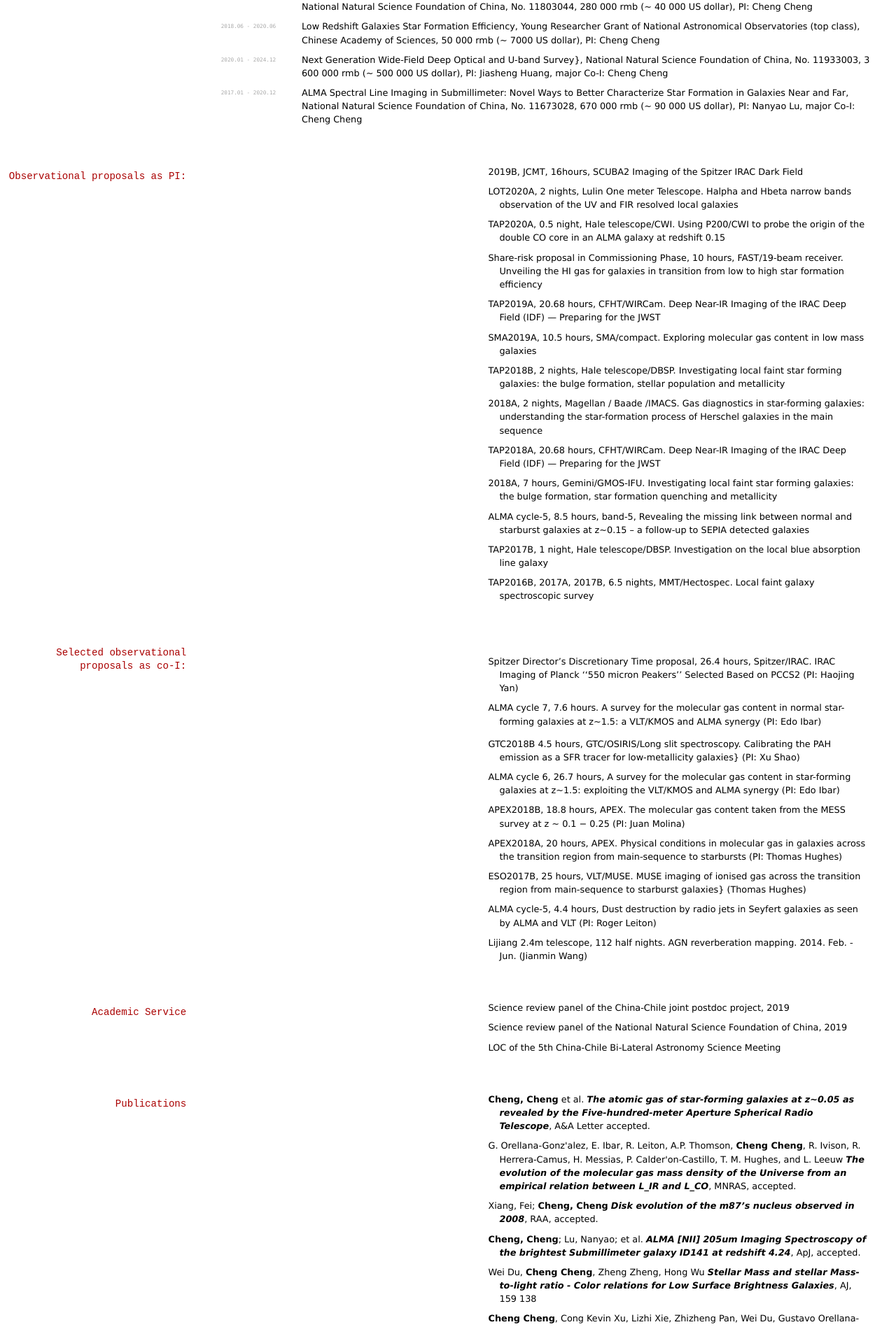
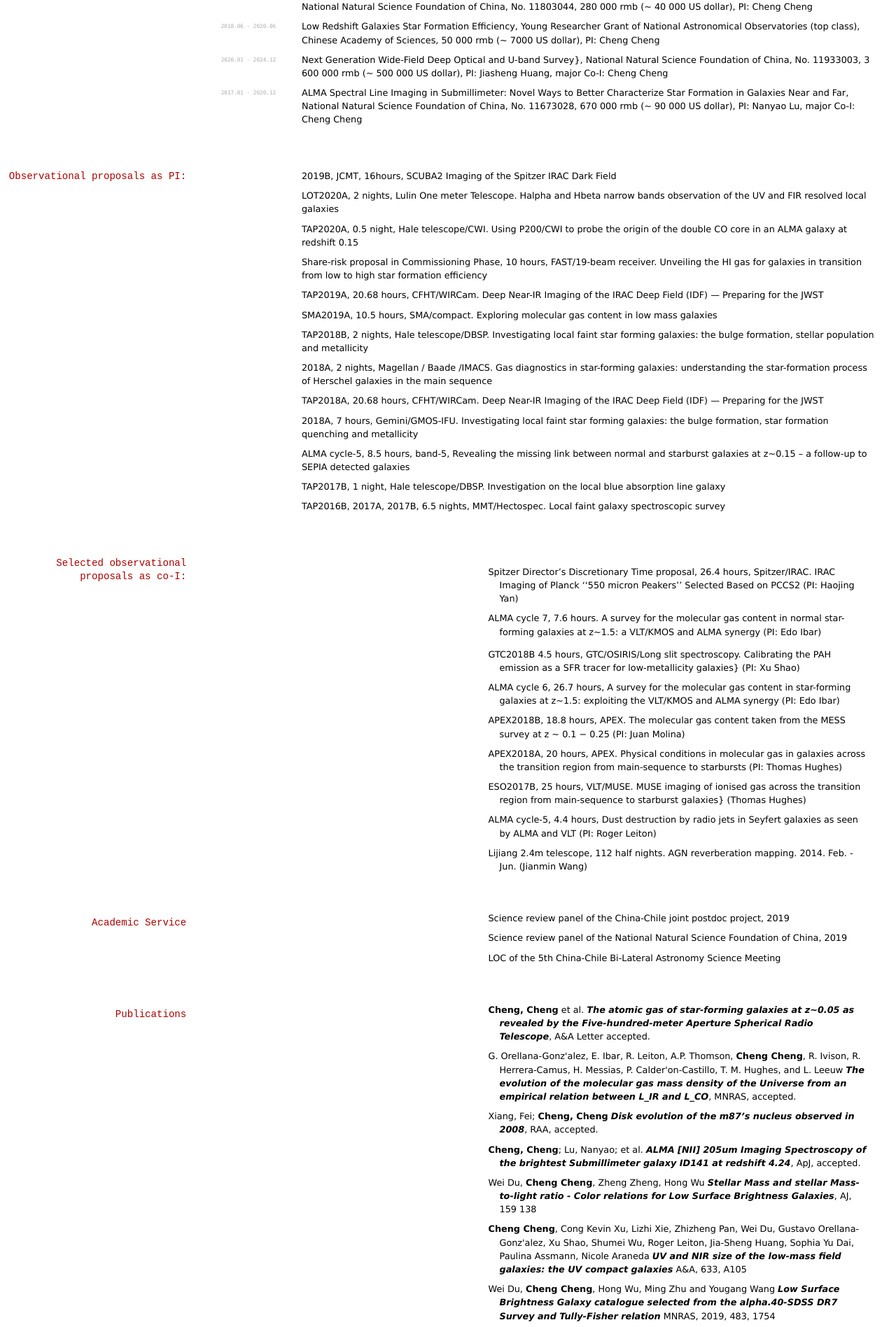
Before and after one commit to chengchengcode/CV, a Jekyll site: the page built from index.md, in a window 1280 px wide. Shown: the part 953-2850 px from the top of the page at 70% size. Built offline with Jekyll 4.4.1, drawn with Linux system fonts in a browser that asks for light colours.

```diff
--- a/index.md
+++ b/index.md
@@ -71,31 +71,31 @@ University of Science and Technology of China, Hefei, China. Supervisor: Ye-Fei
 
 ## Observational proposals as PI:
 
-- 2019B, JCMT, 16hours, SCUBA2 Imaging of the Spitzer IRAC Dark Field
+2019B, JCMT, 16hours, SCUBA2 Imaging of the Spitzer IRAC Dark Field
 
-- LOT2020A, 2 nights, Lulin One meter Telescope. Halpha and Hbeta narrow bands observation of the UV and FIR resolved local galaxies
+LOT2020A, 2 nights, Lulin One meter Telescope. Halpha and Hbeta narrow bands observation of the UV and FIR resolved local galaxies
 
-- TAP2020A, 0.5 night, Hale telescope/CWI. Using P200/CWI to probe the origin of the double CO core in an ALMA galaxy at redshift 0.15
+TAP2020A, 0.5 night, Hale telescope/CWI. Using P200/CWI to probe the origin of the double CO core in an ALMA galaxy at redshift 0.15
 
-- Share-risk proposal in Commissioning Phase, 10 hours, FAST/19-beam receiver. Unveiling the HI gas for galaxies in transition from low to high star formation efficiency
+Share-risk proposal in Commissioning Phase, 10 hours, FAST/19-beam receiver. Unveiling the HI gas for galaxies in transition from low to high star formation efficiency
 
-- TAP2019A, 20.68 hours, CFHT/WIRCam. Deep Near-IR Imaging of the IRAC Deep Field (IDF) --- Preparing for the JWST
+TAP2019A, 20.68 hours, CFHT/WIRCam. Deep Near-IR Imaging of the IRAC Deep Field (IDF) --- Preparing for the JWST
 
-- SMA2019A, 10.5 hours, SMA/compact. Exploring molecular gas content in low mass galaxies
+SMA2019A, 10.5 hours, SMA/compact. Exploring molecular gas content in low mass galaxies
 
-- TAP2018B, 2 nights, Hale telescope/DBSP. Investigating local faint star forming galaxies: the bulge formation, stellar population and metallicity
+TAP2018B, 2 nights, Hale telescope/DBSP. Investigating local faint star forming galaxies: the bulge formation, stellar population and metallicity
 
-- 2018A, 2 nights, Magellan / Baade /IMACS. Gas diagnostics in star-forming galaxies: understanding the star-formation process of Herschel galaxies in the main sequence
+2018A, 2 nights, Magellan / Baade /IMACS. Gas diagnostics in star-forming galaxies: understanding the star-formation process of Herschel galaxies in the main sequence
 
-- TAP2018A, 20.68 hours, CFHT/WIRCam. Deep Near-IR Imaging of the IRAC Deep Field (IDF) --- Preparing for the JWST
+TAP2018A, 20.68 hours, CFHT/WIRCam. Deep Near-IR Imaging of the IRAC Deep Field (IDF) --- Preparing for the JWST
 
-- 2018A, 7 hours, Gemini/GMOS-IFU. Investigating local faint star forming galaxies: the bulge formation, star formation quenching and metallicity
+2018A, 7 hours, Gemini/GMOS-IFU. Investigating local faint star forming galaxies: the bulge formation, star formation quenching and metallicity
 
-- ALMA cycle-5, 8.5 hours, band-5, Revealing the missing link between normal and starburst galaxies at z~0.15 -- a follow-up to SEPIA detected galaxies
+ALMA cycle-5, 8.5 hours, band-5, Revealing the missing link between normal and starburst galaxies at z~0.15 -- a follow-up to SEPIA detected galaxies
 
-- TAP2017B, 1 night, Hale telescope/DBSP. Investigation on the local blue absorption line galaxy
+TAP2017B, 1 night, Hale telescope/DBSP. Investigation on the local blue absorption line galaxy
 
-- TAP2016B, 2017A, 2017B, 6.5 nights, MMT/Hectospec. Local faint galaxy spectroscopic survey
+TAP2016B, 2017A, 2017B, 6.5 nights, MMT/Hectospec. Local faint galaxy spectroscopic survey
 
 ## Selected observational proposals as co-I:
 
```
